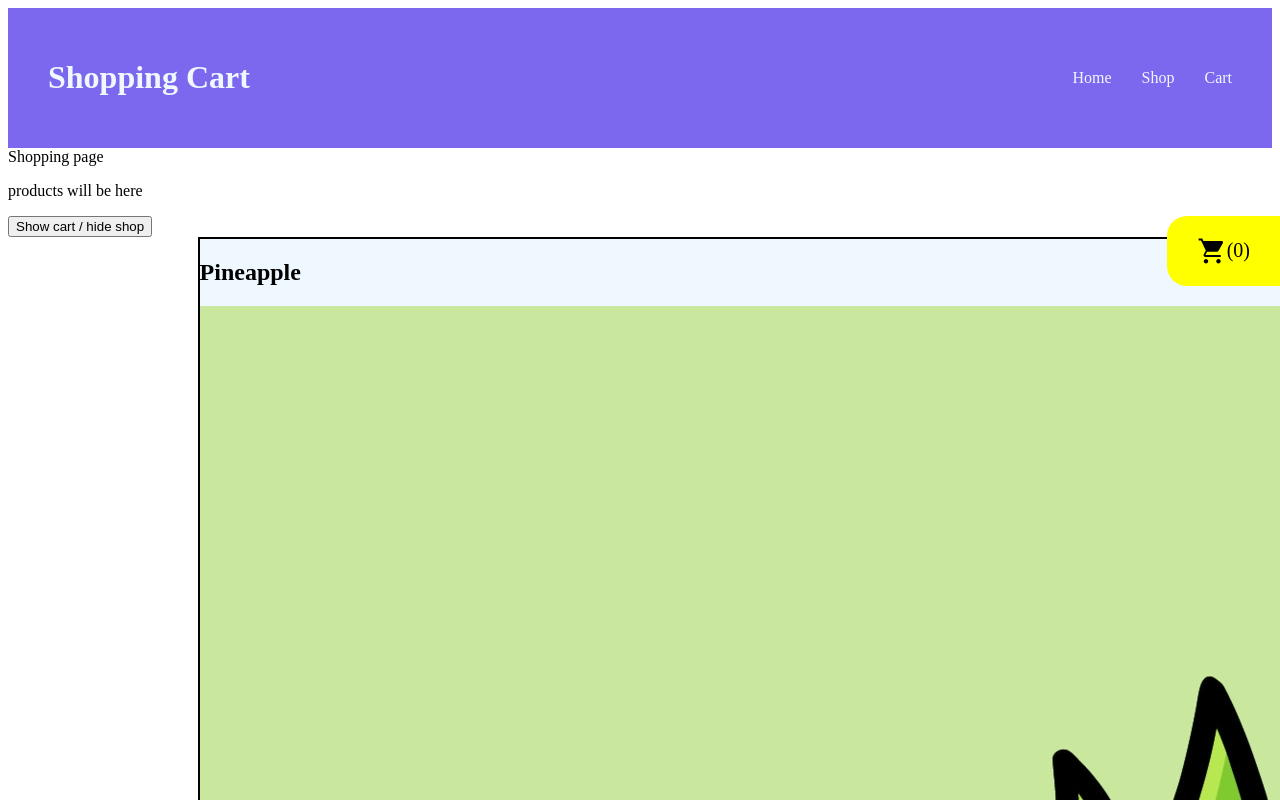
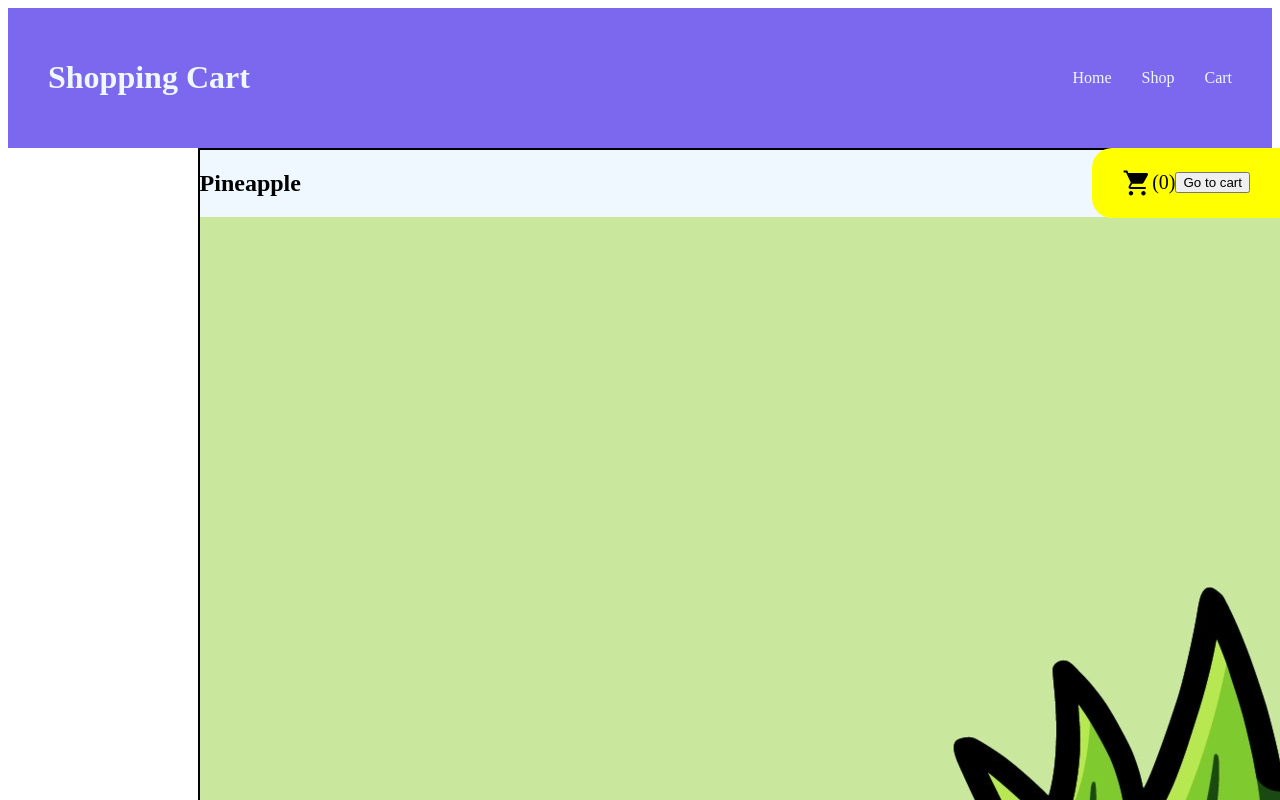
Before and after one commit to stef44n/shopping-cart, a React (Create React App) app: page /shop in a window 1280 px wide. Shown: the top 800 px of the page. Built offline with nearby package versions, Linux system fonts and the light colour scheme.

Commit message:
Add shop and cart toggle buttons

```diff
--- a/src/components/Shop.js
+++ b/src/components/Shop.js
@@ -58,43 +58,14 @@ export default function Shop() {
         }
 
         // console.log(existingItems);
-
-        // setCartItems((prevData) => {
-        //     return [...prevData, childData];
-        // });
-
-        // if (cartItems[0] === "empty") {
-        //     console.log("empty array");
-        //     return setCartItems([childData]);
-        // } else {
-        //     setCartItems((prevData) => {
-        //         for (let i = 0; i < prevData.length; i++) {
-        //             if (prevData[i].name === childData.name) {
-        //                 console.log("same name");
-        //                 return [
-        //                     {
-        //                         ...prevData,
-        //                         // childData
-        //                         id: childData.id,
-        //                         image: childData.image,
-        //                         name: "Banana",
-        //                         price: 22,
-        //                         qty: 3,
-        //                         total: 35,
-        //                     },
-        //                 ];
-        //             } else {
-        //                 console.log("new name");
-        //                 return [...prevData, childData];
-        //             }
-        //         }
-        //     });
-        // }
-        // console.log(cartItems);
     }
 
-    function shopCartToggle() {
-        setTogglePage((prevData) => !prevData);
+    function toggleShop() {
+        setTogglePage(true);
+    }
+
+    function toggleCart() {
+        setTogglePage(false);
     }
 
     const allCartItems = cartItems.map((item) => (
@@ -111,24 +82,25 @@ export default function Shop() {
 
     return (
         <div>
-            Shopping page
-            <p>products will be here</p>
+            {/* Shopping page
+            <p>products will be here</p> */}
             {/* <Link to="/cart"> */}
             <div className="cart-fixed">
                 <img className="cart-icon" src={cartIcon} alt="cart-icon" />(
                 {cartQty})
+                <button onClick={() => toggleCart()}>Go to cart</button>
             </div>
+            {!togglePage && (
+                <button onClick={() => toggleShop()}>Back to products</button>
+            )}
             {/* </Link> */}
-            <button onClick={() => shopCartToggle()}>
-                Show cart / hide shop
-            </button>
             {togglePage && <div className="products">{allFruits}</div>}
             {!togglePage && cartQty === 0 && (
                 <div className="cart">The cart is empty...</div>
             )}
             {!togglePage && cartQty !== 0 && (
                 <div className="cart">
-                    The cart is NOT empty... items in cart: {cartQty}
+                    {/* The cart is NOT empty... items in cart: {cartQty} */}
                     <div className="cart-card">
                         <h2> </h2>
                         <h2>Item</h2>
```
